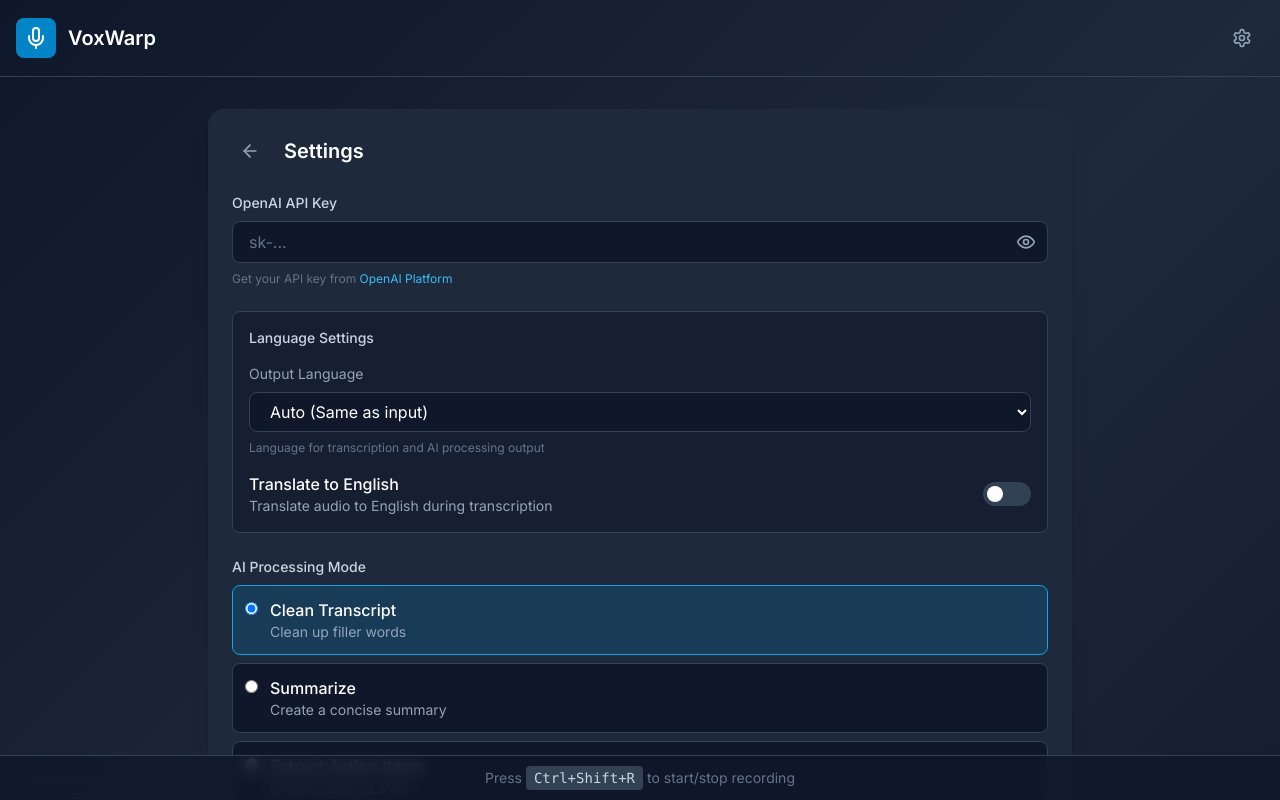
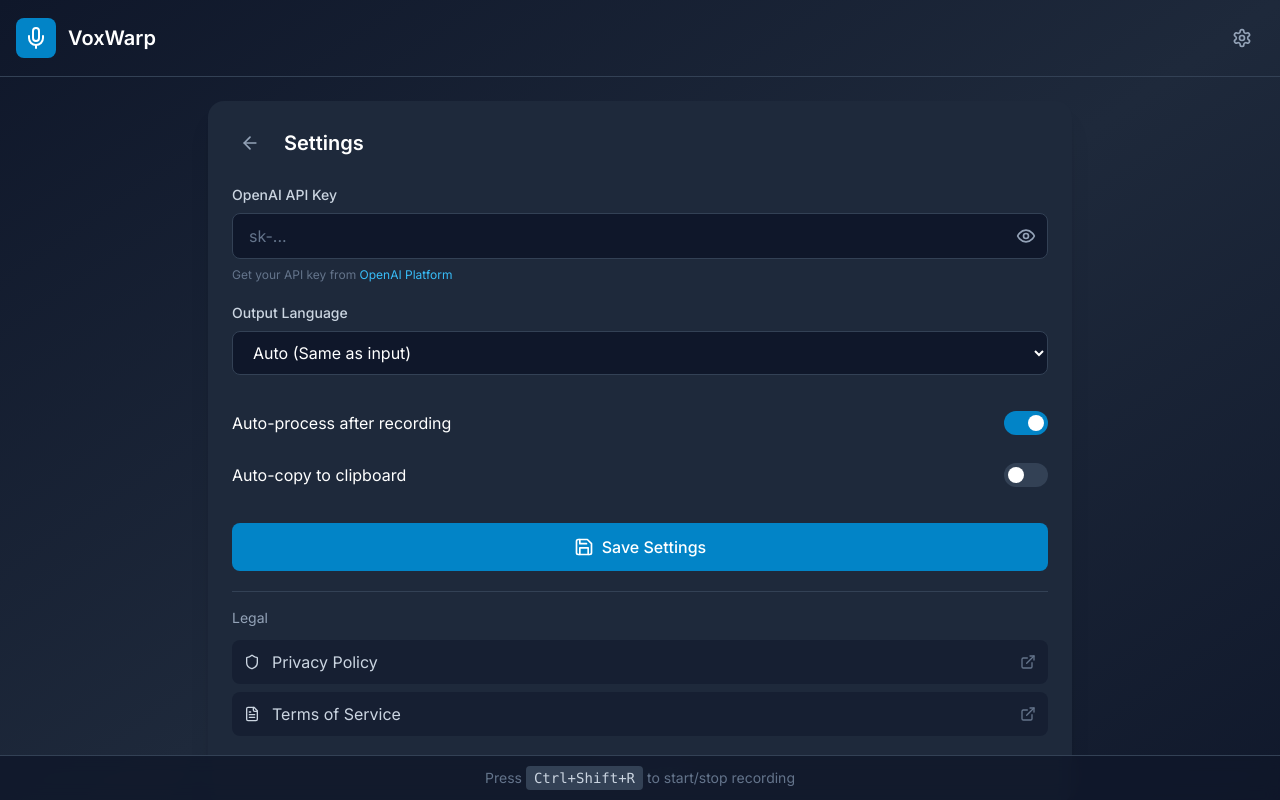
Before and after one commit to Tman1804/VoiceAI_MobileVersion, a Next.js app: page / in a window 1280 px wide. Both pictures are taken after a click on the button 1242 px from the left and 38 px from the top of the page. Shown: the top 800 px of the page. Built offline with nearby package versions, Linux system fonts and the light colour scheme.

Commit message:
Simplify UI: AI Mode on main screen, clean Settings, add legal links

```diff
--- a/src/app/page.tsx
+++ b/src/app/page.tsx
@@ -3,14 +3,18 @@
 import { VoiceRecorder } from '@/components/VoiceRecorder';
 import { ResultsDisplay } from '@/components/ResultsDisplay';
 import { SettingsPanel } from '@/components/SettingsPanel';
-import { useAppStore } from '@/store/appStore';
+import { useAppStore, EnrichmentMode } from '@/store/appStore';
 import { useTauriIntegration } from '@/hooks/useTauriIntegration';
-import { Settings, Mic, X, AlertCircle } from 'lucide-react';
+import { Settings, Mic, X, AlertCircle, ChevronDown } from 'lucide-react';
+import { getEnrichmentModeLabel } from '@/lib/enrichmentService';
+import { useState } from 'react';
+
+const ENRICHMENT_MODES: EnrichmentMode[] = ['clean-transcript', 'summarize', 'action-items', 'meeting-notes', 'custom'];
 
 export default function Home() {
-  const { showSettings, setShowSettings, transcription, enrichedContent, error, setError } = useAppStore();
-
+  const { showSettings, setShowSettings, transcription, enrichedContent, error, setError, settings, updateSettings } = useAppStore();
   const { isMobile } = useTauriIntegration();
+  const [showModeDropdown, setShowModeDropdown] = useState(false);
 
   return (
     <main className="min-h-screen bg-gradient-to-br from-slate-900 via-slate-800 to-slate-900 safe-area-inset">
@@ -42,11 +46,46 @@
         </div>
       )}
 
-      <div className={`container mx-auto px-4 py-8 max-w-4xl ${isMobile ? 'pb-8' : 'pb-20'}`}>
+      <div className={`container mx-auto px-4 py-6 max-w-4xl ${isMobile ? 'pb-6' : 'pb-20'}`}>
         {showSettings ? (
           <SettingsPanel />
         ) : (
-          <div className="space-y-8">
+          <div className="space-y-6">
+            {/* AI Mode Selector - Compact Dropdown */}
+            <div className="relative">
+              <button
+                onClick={() => setShowModeDropdown(!showModeDropdown)}
+                className="w-full flex items-center justify-between px-4 py-3 bg-slate-800 border border-slate-700 rounded-xl text-white hover:border-slate-600 transition-colors"
+              >
+                <span className="text-sm text-slate-400">AI Mode:</span>
+                <div className="flex items-center gap-2">
+                  <span className="font-medium">{getEnrichmentModeLabel(settings.enrichmentMode)}</span>
+                  <ChevronDown className={`w-4 h-4 text-slate-400 transition-transform ${showModeDropdown ? 'rotate-180' : ''}`} />
+                </div>
+              </button>
+
+              {showModeDropdown && (
+                <>
+                  <div className="fixed inset-0 z-10" onClick={() => setShowModeDropdown(false)} />
+                  <div className="absolute top-full left-0 right-0 mt-2 bg-slate-800 border border-slate-700 rounded-xl overflow-hidden shadow-xl z-20">
+                    {ENRICHMENT_MODES.map((mode) => (
+                      <button
+                        key={mode}
+                        onClick={() => {
+                          updateSettings({ enrichmentMode: mode });
+                          setShowModeDropdown(false);
+                        }}
+                        className={`w-full px-4 py-3 text-left hover:bg-slate-700 transition-colors flex items-center justify-between ${settings.enrichmentMode === mode ? 'bg-primary-600/20 text-primary-400' : 'text-white'}`}
+                      >
+                        <span>{getEnrichmentModeLabel(mode)}</span>
+                        {settings.enrichmentMode === mode && <span className="text-primary-400">✓</span>}
+                      </button>
+                    ))}
+                  </div>
+                </>
+              )}
+            </div>
+
             <VoiceRecorder />
             {(transcription || enrichedContent) && <ResultsDisplay />}
           </div>
--- a/src/components/SettingsPanel.tsx
+++ b/src/components/SettingsPanel.tsx
@@ -1,11 +1,10 @@
 'use client';
 
 import { useState } from 'react';
-import { Eye, EyeOff, Save, ArrowLeft } from 'lucide-react';
-import { useAppStore, EnrichmentMode, OutputLanguage } from '@/store/appStore';
-import { getEnrichmentModeLabel, getEnrichmentModeDescription, getLanguageLabel } from '@/lib/enrichmentService';
+import { Eye, EyeOff, Save, ArrowLeft, ExternalLink, FileText, Shield } from 'lucide-react';
+import { useAppStore, OutputLanguage } from '@/store/appStore';
+import { getLanguageLabel } from '@/lib/enrichmentService';
 
-const ENRICHMENT_MODES: EnrichmentMode[] = ['clean-transcript', 'summarize', 'action-items', 'meeting-notes', 'custom'];
 const OUTPUT_LANGUAGES: OutputLanguage[] = ['auto', 'de', 'en', 'fr', 'es', 'it', 'pt', 'nl', 'pl', 'ru', 'ja', 'zh', 'ko'];
 
 export function SettingsPanel() {
@@ -14,7 +13,11 @@
   const [localSettings, setLocalSettings] = useState(settings);
   const [saved, setSaved] = useState(false);
 
-  const handleSave = () => { updateSettings(localSettings); setSaved(true); setTimeout(() => setSaved(false), 2000); };
+  const handleSave = () => {
+    updateSettings(localSettings);
+    setSaved(true);
+    setTimeout(() => setSaved(false), 2000);
+  };
 
   return (
     <div className="bg-slate-800 rounded-2xl p-6 shadow-xl">
@@ -24,89 +27,110 @@
         </button>
         <h2 className="text-xl font-semibold text-white">Settings</h2>
       </div>
-      <div className="space-y-6">
+
+      <div className="space-y-5">
+        {/* API Key */}
         <div className="space-y-2">
           <label className="block text-sm font-medium text-slate-300">OpenAI API Key</label>
           <div className="relative">
-            <input type={showApiKey ? 'text' : 'password'} value={localSettings.openAiApiKey}
-              onChange={(e) => setLocalSettings({ ...localSettings, openAiApiKey: e.target.value })} placeholder="sk-..."
-              className="w-full px-4 py-2 pr-12 bg-slate-900 border border-slate-700 rounded-lg text-white placeholder-slate-500 focus:outline-none focus:ring-2 focus:ring-primary-500" />
+            <input
+              type={showApiKey ? 'text' : 'password'}
+              value={localSettings.openAiApiKey}
+              onChange={(e) => setLocalSettings({ ...localSettings, openAiApiKey: e.target.value })}
+              placeholder="sk-..."
+              className="w-full px-4 py-2.5 pr-12 bg-slate-900 border border-slate-700 rounded-lg text-white placeholder-slate-500 focus:outline-none focus:ring-2 focus:ring-primary-500"
+            />
             <button type="button" onClick={() => setShowApiKey(!showApiKey)} className="absolute right-3 top-1/2 -translate-y-1/2 text-slate-400 hover:text-white">
               {showApiKey ? <EyeOff className="w-5 h-5" /> : <Eye className="w-5 h-5" />}
             </button>
           </div>
-          <p className="text-xs text-slate-500">Get your API key from <a href="https://platform.openai.com/api-keys" target="_blank" rel="noopener noreferrer" className="text-primary-400 hover:underline">OpenAI Platform</a></p>
+          <p className="text-xs text-slate-500">
+            Get your API key from{' '}
+            <a href="https://platform.openai.com/api-keys" target="_blank" rel="noopener noreferrer" className="text-primary-400 hover:underline">
+              OpenAI Platform
+            </a>
+          </p>
         </div>
 
-        {/* Language Settings */}
-        <div className="space-y-4 p-4 bg-slate-900/50 rounded-lg border border-slate-700">
-          <h3 className="text-sm font-medium text-slate-300">Language Settings</h3>
-
+        {/* Output Language */}
         <div className="space-y-2">
-            <label className="block text-sm text-slate-400">Output Language</label>
+          <label className="block text-sm font-medium text-slate-300">Output Language</label>
           <select
             value={localSettings.outputLanguage}
             onChange={(e) => setLocalSettings({ ...localSettings, outputLanguage: e.target.value as OutputLanguage })}
-              className="w-full px-4 py-2 bg-slate-900 border border-slate-700 rounded-lg text-white focus:outline-none focus:ring-2 focus:ring-primary-500"
+            className="w-full px-4 py-2.5 bg-slate-900 border border-slate-700 rounded-lg text-white focus:outline-none focus:ring-2 focus:ring-primary-500"
           >
             {OUTPUT_LANGUAGES.map((lang) => (
               <option key={lang} value={lang}>{getLanguageLabel(lang)}</option>
             ))}
           </select>
-            <p className="text-xs text-slate-500">Language for transcription and AI processing output</p>
         </div>
 
-          <label className="flex items-center justify-between cursor-pointer">
-            <div>
-              <p className="font-medium text-white">Translate to English</p>
-              <p className="text-sm text-slate-400">Translate audio to English during transcription</p>
+        {/* Toggles */}
+        <div className="space-y-3 py-2">
+          <label className="flex items-center justify-between cursor-pointer py-2">
+            <span className="text-white">Auto-process after recording</span>
+            <div
+              className={`relative w-11 h-6 rounded-full transition-colors ${localSettings.autoEnrich ? 'bg-primary-600' : 'bg-slate-700'}`}
+              onClick={() => setLocalSettings({ ...localSettings, autoEnrich: !localSettings.autoEnrich })}
+            >
+              <div className={`absolute top-1 w-4 h-4 bg-white rounded-full transition-transform ${localSettings.autoEnrich ? 'translate-x-6' : 'translate-x-1'}`} />
             </div>
-            <div className={`relative w-12 h-6 rounded-full transition-colors ${localSettings.translateToEnglish ? 'bg-primary-600' : 'bg-slate-700'}`}
-              onClick={() => setLocalSettings({ ...localSettings, translateToEnglish: !localSettings.translateToEnglish })}>
-              <div className={`absolute top-1 w-4 h-4 bg-white rounded-full transition-transform ${localSettings.translateToEnglish ? 'translate-x-7' : 'translate-x-1'}`} />
+          </label>
+
+          <label className="flex items-center justify-between cursor-pointer py-2">
+            <span className="text-white">Auto-copy to clipboard</span>
+            <div
+              className={`relative w-11 h-6 rounded-full transition-colors ${localSettings.autoCopyToClipboard ? 'bg-primary-600' : 'bg-slate-700'}`}
+              onClick={() => setLocalSettings({ ...localSettings, autoCopyToClipboard: !localSettings.autoCopyToClipboard })}
+            >
+              <div className={`absolute top-1 w-4 h-4 bg-white rounded-full transition-transform ${localSettings.autoCopyToClipboard ? 'translate-x-6' : 'translate-x-1'}`} />
             </div>
           </label>
         </div>
 
+        {/* Save Button */}
+        <button
+          onClick={handleSave}
+          className={`w-full flex items-center justify-center gap-2 px-4 py-3 rounded-lg font-medium transition-colors ${saved ? 'bg-green-600 text-white' : 'bg-primary-600 hover:bg-primary-700 text-white'}`}
+        >
+          <Save className="w-5 h-5" />
+          {saved ? 'Saved!' : 'Save Settings'}
+        </button>
+
+        {/* Divider */}
+        <div className="border-t border-slate-700 pt-4 mt-4">
+          <p className="text-sm text-slate-400 mb-3">Legal</p>
           <div className="space-y-2">
-          <label className="block text-sm font-medium text-slate-300">AI Processing Mode</label>
-          <div className="grid gap-2">
-            {ENRICHMENT_MODES.map((mode) => (
-              <label key={mode} className={`flex items-start gap-3 p-3 rounded-lg cursor-pointer transition-colors ${localSettings.enrichmentMode === mode ? 'bg-primary-600/20 border border-primary-500' : 'bg-slate-900 border border-slate-700 hover:border-slate-600'}`}>
-                <input type="radio" name="enrichmentMode" value={mode} checked={localSettings.enrichmentMode === mode}
-                  onChange={(e) => setLocalSettings({ ...localSettings, enrichmentMode: e.target.value as EnrichmentMode })} className="mt-1" />
-                <div><p className="font-medium text-white">{getEnrichmentModeLabel(mode)}</p><p className="text-sm text-slate-400">{getEnrichmentModeDescription(mode)}</p></div>
-              </label>
-            ))}
+            <a
+              href="https://github.com/Tman1804/VoiceAI_MobileVersion/blob/main/PRIVACY_POLICY.md"
+              target="_blank"
+              rel="noopener noreferrer"
+              className="flex items-center justify-between py-2.5 px-3 bg-slate-900/50 rounded-lg text-slate-300 hover:text-white hover:bg-slate-700/50 transition-colors"
+            >
+              <div className="flex items-center gap-3">
+                <Shield className="w-4 h-4" />
+                <span>Privacy Policy</span>
+              </div>
+              <ExternalLink className="w-4 h-4 text-slate-500" />
+            </a>
+            <a
+              href="https://github.com/Tman1804/VoiceAI_MobileVersion/blob/main/TERMS_OF_SERVICE.md"
+              target="_blank"
+              rel="noopener noreferrer"
+              className="flex items-center justify-between py-2.5 px-3 bg-slate-900/50 rounded-lg text-slate-300 hover:text-white hover:bg-slate-700/50 transition-colors"
+            >
+              <div className="flex items-center gap-3">
+                <FileText className="w-4 h-4" />
+                <span>Terms of Service</span>
+              </div>
+              <ExternalLink className="w-4 h-4 text-slate-500" />
+            </a>
           </div>
         </div>
-        {localSettings.enrichmentMode === 'custom' && (
-          <div className="space-y-2">
-            <label className="block text-sm font-medium text-slate-300">Custom Prompt</label>
-            <textarea value={localSettings.customPrompt} onChange={(e) => setLocalSettings({ ...localSettings, customPrompt: e.target.value })}
-              placeholder="Enter your custom instructions..." rows={4}
-              className="w-full px-4 py-2 bg-slate-900 border border-slate-700 rounded-lg text-white placeholder-slate-500 focus:outline-none focus:ring-2 focus:ring-primary-500 resize-none" />
-          </div>
-        )}
-        <div className="space-y-4">
-          <label className="flex items-center justify-between cursor-pointer">
-            <div><p className="font-medium text-white">Auto-enrich after transcription</p><p className="text-sm text-slate-400">Automatically process with AI after recording</p></div>
-            <div className={`relative w-12 h-6 rounded-full transition-colors ${localSettings.autoEnrich ? 'bg-primary-600' : 'bg-slate-700'}`}
-              onClick={() => setLocalSettings({ ...localSettings, autoEnrich: !localSettings.autoEnrich })}>
-              <div className={`absolute top-1 w-4 h-4 bg-white rounded-full transition-transform ${localSettings.autoEnrich ? 'translate-x-7' : 'translate-x-1'}`} />
-            </div>
-          </label>
-          <label className="flex items-center justify-between cursor-pointer">
-            <div><p className="font-medium text-white">Auto-copy to clipboard</p><p className="text-sm text-slate-400">Copy enriched content automatically</p></div>
-            <div className={`relative w-12 h-6 rounded-full transition-colors ${localSettings.autoCopyToClipboard ? 'bg-primary-600' : 'bg-slate-700'}`}
-              onClick={() => setLocalSettings({ ...localSettings, autoCopyToClipboard: !localSettings.autoCopyToClipboard })}>
-              <div className={`absolute top-1 w-4 h-4 bg-white rounded-full transition-transform ${localSettings.autoCopyToClipboard ? 'translate-x-7' : 'translate-x-1'}`} />
-            </div>
-          </label>
-        </div>
-        <button onClick={handleSave} className={`w-full flex items-center justify-center gap-2 px-4 py-3 rounded-lg font-medium transition-colors ${saved ? 'bg-green-600 text-white' : 'bg-primary-600 hover:bg-primary-700 text-white'}`}>
-          <Save className="w-5 h-5" />{saved ? 'Saved!' : 'Save Settings'}
-        </button>
+
+        {/* Version */}
+        <p className="text-center text-xs text-slate-600 pt-2">VoxWarp v1.0.0</p>
       </div>
     </div>
   );
```
Also changed, not shown: 1 other file (tests, documents, lock files or other folders). Lines whose indentation alone changed are shown as unchanged.
